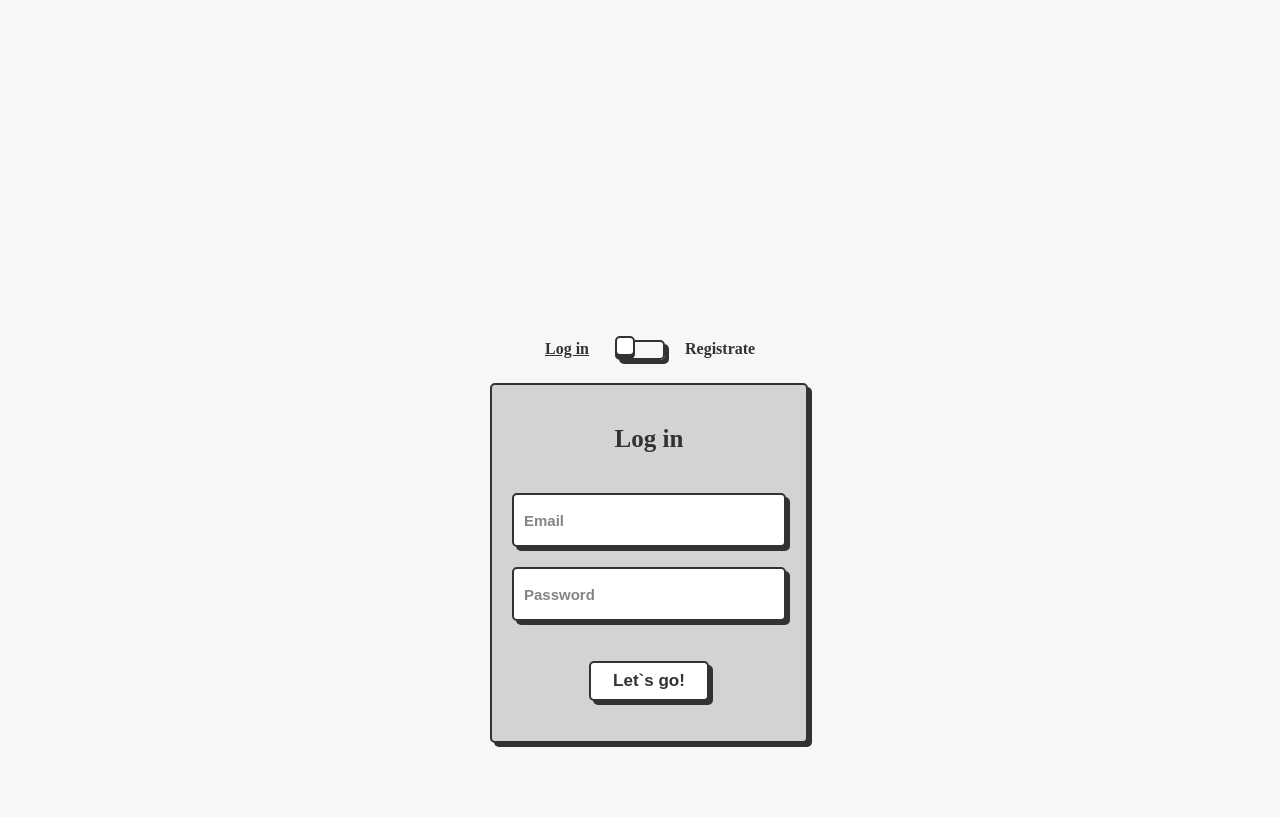
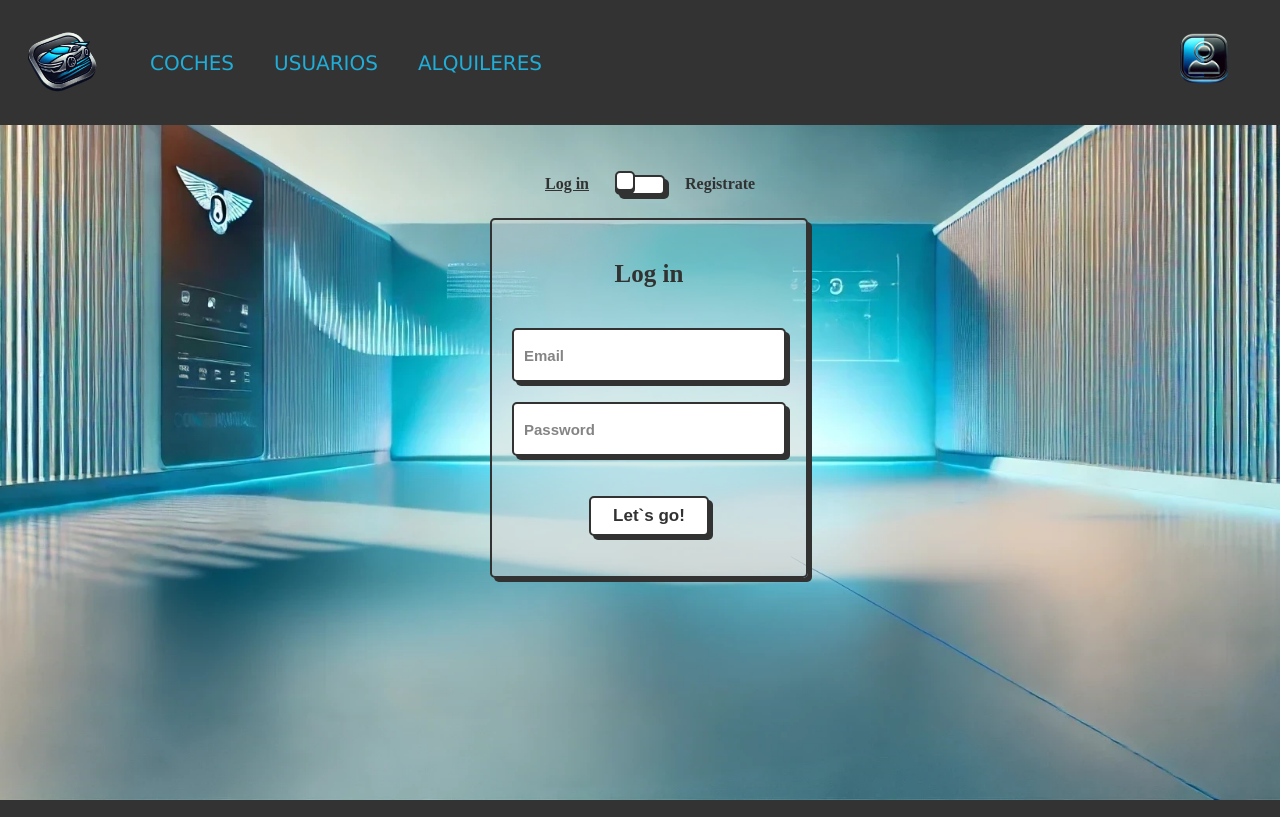
Before and after one commit to Zer0xx17/PaginaWebConcesionario, a PHP site: page /subMenus/LoginRegister/Login.php in a window 1280 px wide. Run offline with PHP 8.4, Linux system fonts and the light colour scheme.

Commit message:
Actualizacion apariencia login .php

```diff
--- a/subMenus/LoginRegister/Login.php
+++ b/subMenus/LoginRegister/Login.php
@@ -1,5 +1,7 @@
 <?php
-// archivo: index.php
+if (isset($_GET['dato'])) {
+    $dato = $_GET['dato'];
+}
 ?>
 <!DOCTYPE html>
 <html lang="es">
@@ -8,23 +10,97 @@
   <meta http-equiv="X-UA-Compatible" content="IE=edge">
   <meta name="viewport" content="width=device-width, initial-scale=1.0">
   <title>Registro & Login</title>
+  <link rel="icon" href="img-Internas/favicon.ico" type="image/x-icon">
   <style>
-    /* Aseguramos que html y body ocupen toda la altura */
+    /* -------------------- Estilos de la Barra Superior -------------------- */
+    nav {
+      display: flex;
+      align-items: center;
+      background-color: #333;
+      padding: 10px;
+      position: relative;
+    }
+    nav img {
+      margin-right: 20px;
+    }
+    nav ul {
+      list-style: none;
+      display: flex;
+      margin: 0;
+      padding: 0;
+    }
+    nav li {
+      position: relative;
+    }
+    nav a {
+      display: block;
+      padding: 20px;
+      text-decoration: none;
+      font-size: 20px;
+      color: #20add8;
+      font-family: "Verdana", sans-serif;
+    }
+    nav a:hover, nav ul li ul a:hover {
+      background-color: #575757;
+    }
+    nav ul li ul {
+      display: none;
+      position: absolute;
+      top: 100%;
+      min-width: 200px;
+      background-color: #444;
+    }
+    nav li:hover > ul {
+      display: block;
+    }
+    nav ul li ul a {
+      color: #fff;
+    }
+    /* Menú desplegable hacia la izquierda */
+    .submenu-izquierda {
+      display: none;
+      position: absolute;
+      top: 50%;
+      left: -150px;
+      transform: translateY(-50%);
+      background-color: #444;
+      min-width: 150px;
+      padding: 10px;
+      border-radius: 5px;
+      box-shadow: 0px 4px 6px rgba(0, 0, 0, 0.1);
+    }
+    .submenu-izquierda a {
+      display: block;
+      color: white;
+      padding: 10px;
+      text-decoration: none;
+    }
+    .submenu-izquierda a:hover {
+      background-color: #575757;
+    }
+    .contenedor-imagen {
+      position: relative;
+      display: inline-block;
+    }
+    .contenedor-imagen:hover .submenu-izquierda {
+      display: block;
+    }
+
+    /* -------------------- Estilos para Login & Registro -------------------- */
     html, body {
       height: 100%;
       margin: 0;
+      background: url('../../img-Internas/fondoPaginaVacio.png') no-repeat center/cover;
     }
     body {
       background-color: #f7f7f7;
     }
-    /* Contenedor que reserva 100px de margen inferior */
     .container {
-      height: calc(100vh - 100px);
       display: flex;
       align-items: center;
       justify-content: center;
+      padding-top: 50px;
     }
-    /* From Uiverse.io by andrew-demchenk0 */
     .wrapper {
       --input-focus: #2d8cf0;
       --font-color: #323232;
@@ -33,7 +109,7 @@
       --bg-color-alt: #666;
       --main-color: #323232;
     }
-    /* switch card */
+    /* Card Switch */
     .switch {
       position: relative;
       display: flex;
@@ -44,7 +120,6 @@
       width: 50px;
       height: 20px;
     }
-
     .card-side::before {
       position: absolute;
       content: 'Log in';
@@ -55,7 +130,6 @@
       color: var(--font-color);
       font-weight: 600;
     }
-
     .card-side::after {
       position: absolute;
       content: 'Registrate';
@@ -66,13 +140,11 @@
       color: var(--font-color);
       font-weight: 600;
     }
-
     .toggle {
       opacity: 0;
       width: 0;
       height: 0;
     }
-
     .slider {
       box-sizing: border-box;
       border-radius: 5px;
@@ -84,10 +156,9 @@
       left: 0;
       right: 0;
       bottom: 0;
-      background-color: var(--bg-colorcolor);
+      background-color: var(--bg-color);
       transition: 0.3s;
     }
-
     .slider:before {
       box-sizing: border-box;
       position: absolute;
@@ -102,24 +173,19 @@
       box-shadow: 0 3px 0 var(--main-color);
       transition: 0.3s;
     }
-
     .toggle:checked + .slider {
       background-color: var(--input-focus);
     }
-
     .toggle:checked + .slider:before {
       transform: translateX(30px);
     }
-
     .toggle:checked ~ .card-side:before {
       text-decoration: none;
     }
-
     .toggle:checked ~ .card-side:after {
       text-decoration: underline;
     }
-
-    /* Card */
+    /* Flip Card */
     .flip-card__inner {
       width: 300px;
       height: 350px;
@@ -130,15 +196,12 @@
       transition: transform 0.8s;
       transform-style: preserve-3d;
     }
-
     .toggle:checked ~ .flip-card__inner {
       transform: rotateY(180deg);
     }
-
     .toggle:checked ~ .flip-card__front {
       box-shadow: none;
     }
-
     .flip-card__front, .flip-card__back {
       padding: 20px;
       position: absolute;
@@ -147,25 +210,22 @@
       justify-content: center;
       -webkit-backface-visibility: hidden;
       backface-visibility: hidden;
-      background: lightgrey;
+      background: rgba(211, 211, 211, 0.5);
       gap: 20px;
       border-radius: 5px;
       border: 2px solid var(--main-color);
       box-shadow: 4px 4px var(--main-color);
     }
-
     .flip-card__back {
       width: 100%;
       transform: rotateY(180deg);
     }
-
     .flip-card__form {
       display: flex;
       flex-direction: column;
       align-items: center;
       gap: 20px;
     }
-
     .title {
       margin: 20px 0;
       font-size: 25px;
@@ -173,7 +233,6 @@
       text-align: center;
       color: var(--main-color);
     }
-
     .flip-card__input {
       width: 250px;
       height: 40px;
@@ -187,21 +246,17 @@
       padding: 5px 10px;
       outline: none;
     }
-
     .flip-card__input::placeholder {
       color: var(--font-color-sub);
       opacity: 0.8;
     }
-
     .flip-card__input:focus {
       border: 2px solid var(--input-focus);
     }
-
     .flip-card__btn:active, .button-confirm:active {
       box-shadow: 0px 0px var(--main-color);
       transform: translate(3px, 3px);
     }
-
     .flip-card__btn {
       margin: 20px 0;
       width: 120px;
@@ -218,28 +273,84 @@
   </style>
 </head>
 <body>
+  <!-- =================== Barra Superior =================== -->
+  <nav>
+    <img src="../../img-Internas/logo.png" alt="Logo" height="100px">
+    <ul>
+      <li>
+        <a href="#">COCHES</a>
+        <ul>
+          <li><a href="../../index.php">Inicio</a></li>
+          <li><a href="../../submenus/coches/AñadirCoches.php">Añadir</a></li>
+          <li><a href="../../submenus/coches/ListarCoches.php">Listar</a></li>
+          <li><a href="../../submenus/coches/BuscarCoches.php">Buscar</a></li>
+          <li><a href="../../submenus/coches/ModificarCoches.php">Modificar</a></li>
+          <li><a href="../../submenus/coches/BorrarCoches.php">Borrar</a></li>
+        </ul>
+      </li>
+      <li>
+        <a href="#">USUARIOS</a>
+        <ul>
+          <li><a href="../../index.php">Inicio</a></li>
+          <li><a href="../../submenus/usuarios/AñadirUsuarios.php">Añadir</a></li>
+          <li><a href="../../submenus/usuarios/ListarUsuarios.php">Listar</a></li>
+          <li><a href="../../submenus/usuarios/BuscarUsuarios.php">Buscar</a></li>
+          <li><a href="../../submenus/usuarios/ModificarUsuarios.php">Modificar</a></li>
+          <li><a href="../../submenus/usuarios/BorrarUsuarios.php">Borrar</a></li>
+        </ul>
+      </li>
+      <li>
+        <a href="#">ALQUILERES</a>
+        <ul>
+          <li><a href="../../index.php">Inicio</a></li>
+          <li><a href="../../alquileres/ListarAlquiler.php">Listar</a></li>
+          <li><a href="../../alquileres/BorrarAlquiler.php">Borrar</a></li>
+        </ul>
+      </li>
+    </ul>
+    <div class="contenedor-imagen" style="margin-left: auto;">
+      <a href="../../subMenus/LoginRegister/Login.php">
+        <img src="img-Internas/InicioSesion.png" alt="Inicio Sesión" height="60px">
+      </a>
+      </div>
+    </div>
+  </nav>
+
+  <!-- =================== Contenido de Login & Registro =================== -->
   <div class="container">
     <div class="wrapper">
       <div class="card-switch">
         <label class="switch">
-          <input type="checkbox" class="toggle">
+          <input type="checkbox" class="toggle" <?php echo (isset($dato) && $dato === 'Registro' ? 'checked' : ''); ?>>
           <span class="slider"></span>
           <span class="card-side"></span>
           <div class="flip-card__inner">
             <div class="flip-card__front">
               <div class="title">Log in</div>
               <form class="flip-card__form" action="">
-                <input class="flip-card__input" name="email" placeholder="Email" type="email">
-                <input class="flip-card__input" name="password" placeholder="Password" type="password">
+                <input class="flip-card__input" name="email" placeholder="Email" type="email" required>
+                <input class="flip-card__input" name="password" placeholder="Password" type="password" required>
                 <button class="flip-card__btn">Let`s go!</button>
               </form>
             </div>
             <div class="flip-card__back">
               <div class="title">Registrate</div>
               <form class="flip-card__form" action="">
-                <input class="flip-card__input" placeholder="Name" type="name">
-                <input class="flip-card__input" name="email" placeholder="Email" type="email">
-                <input class="flip-card__input" name="password" placeholder="Password" type="password">
+                <input class="flip-card__input" placeholder="Nombre" type="Nombre" required>
+                <input class="flip-card__input" name="DNI" placeholder="DNI" type="DNI" required>
+                <input class="flip-card__input" name="password" placeholder="Password" type="password" required>
+
+                <div class="user-type">
+      <label class="user-option">
+        <input type="radio" name="user_type" value="Comprador">
+        <span>Comprador</span>
+      </label>
+      <label class="user-option">
+        <input type="radio" name="user_type" value="Vendedor">
+        <span>Vendedor</span>
+      </label>
+    </div>
+
                 <button class="flip-card__btn">Confirm!</button>
               </form>
             </div>
```
